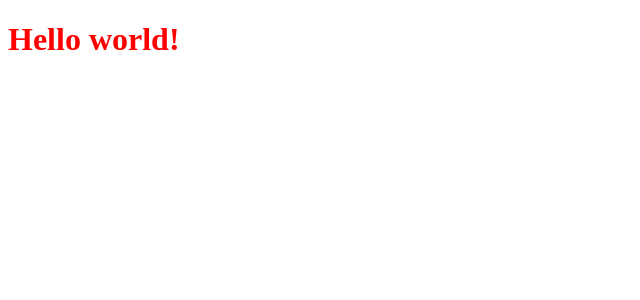
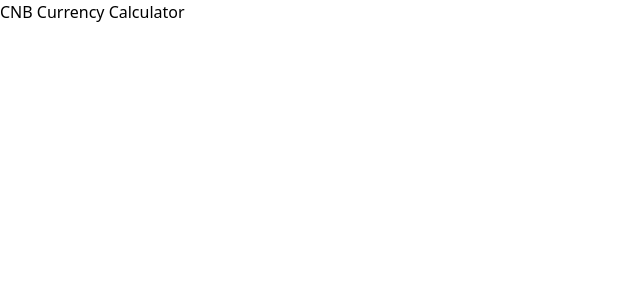
Before and after one commit to CoolLamer/currency-converter, a React (Vite) app: page / in a window 1280 px wide. Shown: the top 300 px of the page, without its empty margins (0-640 px from the left). Built offline with nearby package versions, Linux system fonts and the light colour scheme.

Commit message:
TailWind Integration

```diff
--- a/src/App/App.tsx
+++ b/src/App/App.tsx
@@ -1,9 +1,7 @@
-import styled from "styled-components";
-
-const CenterBoxWrapper = styled.h1`
-    color: red;
-`
 
 export function App() {
-    return <CenterBoxWrapper>Hello world!</CenterBoxWrapper>;
+    return <div className="container mx-auto">
+        <h1>CNB Currency Calculator</h1>
+
+    </div>;
 }
--- /dev/null
+++ b/src/index.css
@@ -0,0 +1,3 @@
+@tailwind base;
+@tailwind components;
+@tailwind utilities;
--- a/src/index.html
+++ b/src/index.html
@@ -3,6 +3,7 @@
 <head>
     <meta charset="utf-8"/>
     <title>Momence Currency Conversion App</title>
+    <link rel="stylesheet" href="index.css" />
 </head>
 <body>
     <div id="app"></div>
--- /dev/null
+++ b/tailwind.config.js
@@ -0,0 +1,10 @@
+/** @type {import('tailwindcss').Config} */
+module.exports = {
+  content: [
+    "./src/**/*.{html,js,ts,jsx,tsx}",
+  ],
+  theme: {
+    extend: {},
+  },
+  plugins: [],
+}
```
Also changed, not shown: package.json (+6 -3 lines), .postcssrc (added), 1 other file (tests, documents, lock files or other folders).
